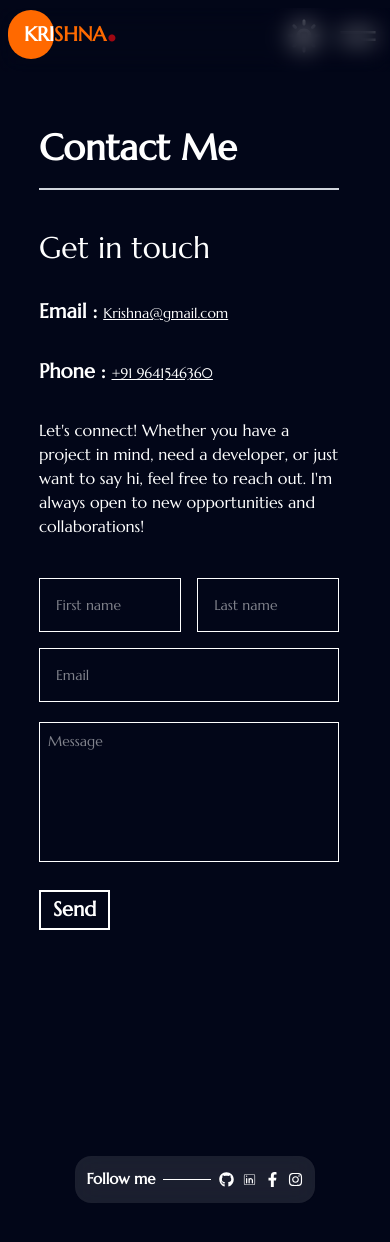
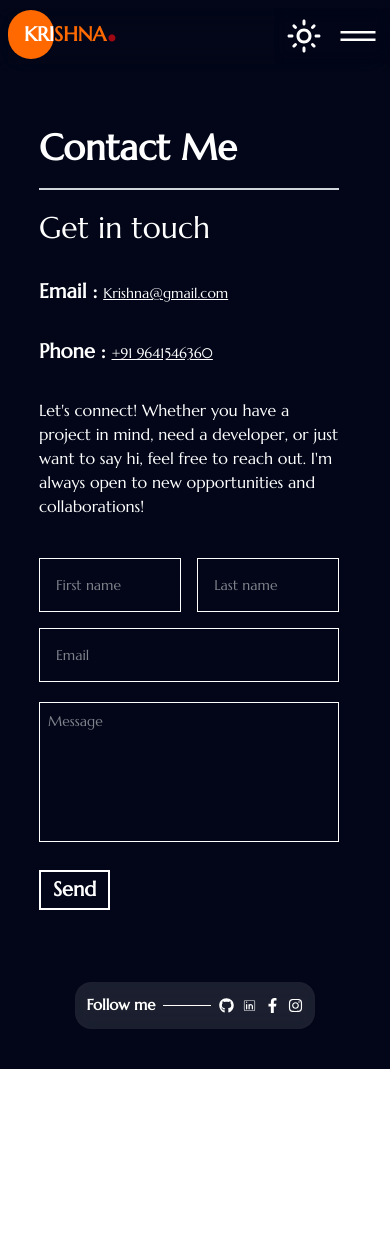
Before and after one commit to Krishna72user/React-Portfolio, a React (Vite) app in the folder client/: page /contact in a window 390 px wide. After the commit the page ends 1069 px from the top, so only its background shows below. Built offline with nearby package versions, Linux system fonts and the light colour scheme.

Commit message:
Minor improvements

```diff
--- a/client/src/components/Contact.jsx
+++ b/client/src/components/Contact.jsx
@@ -58,12 +58,12 @@ const Contact = () => {
         className='w-full'
       />
       <div className='font-bold lg:text-6xl md:text-5xl text-4xl border-gray-300 pb-5 border-b-2 '>Contact Me</div>
-      <div className='flex justify-between flex-wrap gap-10  py-10'>
+      <div className='flex justify-between flex-wrap gap-10  '>
         <div className='w-[30em]'>
           <div >
             <div className='flex flex-col gap-8'>
               <div>
-                <div className='text-3xl'>Get in touch</div>
+                <div className='text-3xl pt-5'>Get in touch</div>
               </div>
               <div className='text-xl font-bold '>
                 Email : <a className='underline font-medium hover:text-blue-400 transition text-sm' href="mailto:krishnalaha1234567890@gmail.com">Krishna@gmail.com</a>
@@ -76,7 +76,7 @@ const Contact = () => {
             </div>
           </div>
         </div>
-        <div className='w-[35em] h-[60vh]'>
+        <div className='w-[35em]'>
           <form className='text-xl' onSubmit={async (e) => {
             e.preventDefault()
             const stat = await sendData(fnm.current.value, lnm.current.value, email.current.value, msg.current.value)
--- a/client/src/components/Navbar.jsx
+++ b/client/src/components/Navbar.jsx
@@ -39,17 +39,18 @@ const Navbar = () => {
       <div className='h-[8em] '></div>
 
 
-      <div className={`fixed top-2 z-40 flex items-center backdrop-blur-sm lg:px-3 px-1 ${dark ? 'bg-slate-950/30' : "bg-white"} right-0`}>
+      <div className={`fixed top-2 z-50 flex items-center backdrop-blur-sm lg:px-3 px-1 ${dark ? 'bg-slate-950/30' : "bg-white"} right-0`}>
         {dark && <MdOutlineLightMode
           onClick={() => { setDark(false) }}
           className=' lg:size-16 size-13 md:size-15  p-2 hover:cursor-pointer right-9' />}
         {!dark && <MdDarkMode
           onClick={() => { setDark(true) }}
           className='lg:size-16 size-13 md:size-15 hover:cursor-pointer p-3' />}
-        <button onClick={() => {
+       {!open && <button onClick={() => {
           setOpen(true)
-        }} className='block hover:cursor-pointer p-2 md:p-4' ><svg stroke="currentColor" fill="currentColor" strokeWidth="0" viewBox="0 0 16 16" className='md:size-13 size-10' xmlns="http://www.w3.org/2000/svg"><path fillRule="evenodd" clipRule="evenodd" d="M15 6H1v1h14V6zm0 3H1v1h14V9z"></path></svg></button>
+        }} className='block hover:cursor-pointer z-50 p-2 md:p-4' ><svg stroke="currentColor" fill="currentColor" strokeWidth="0" viewBox="0 0 16 16" className='md:size-13 size-10' xmlns="http://www.w3.org/2000/svg"><path fillRule="evenodd" clipRule="evenodd" d="M15 6H1v1h14V6zm0 3H1v1h14V9z"></path></svg></button>}
 
+     {open && <IoMdClose onClick={() => { setOpen(false) }} className='hover:cursor-pointer px-3 p-3 size-15 md:size-20' />}
       </div>
 
       <motion.div
@@ -65,7 +66,6 @@ const Navbar = () => {
         className='fixed w-screen  z-40'
       >
         <div className='flex gap-15   flex-col h-screen   w-full items-center backdrop-blur-md  mx-auto  justify-center lg:text-6xl md:text-5xl text-4xl '>
-          <IoMdClose onClick={() => { setOpen(false) }} className='hover:cursor-pointer absolute lg:text-7xl text-4xl md:text-5xl top-6 right-5' />
           <NavLink className={({ isActive }) => (isActive ? "p-1 px-3 rounded-3xl transition-colors duration-300 text-orange-500  font-bold" : "hover:text-orange-500")} to='/'>
             Home
           </NavLink>
--- a/client/src/components/Side.jsx
+++ b/client/src/components/Side.jsx
@@ -7,7 +7,7 @@ import { useTheme } from '../Context/ContextProvider';
 const Side = () => {
   const [dark,setDark] = useTheme()
   return (
-    <div className='flex justify-center pb-10'>
+    <div className='flex justify-center py-10'>
     <div className={`md:fixed md:top-[34vh] md:left-0 mx-auto md:w-[2.5em] backdrop-blur-md lg:w-[3em] rounded-2xl md:rounded-l-none md:rounded-r-2xl md:py-5 items-center md:gap-7 ${dark?"bg-white/10 ":"bg-gray-400/20 "} p-3 flex gap-2 md:text-xl text-[15px] lg:text-2xl md:flex-col`}>
       <div className='text-[15px] md:hidden font-bold'>Follow me </div>
       <div className={`h-[0.1em] w-12 md:hidden ${dark?"bg-white":"bg-black"}`}> </div>
```
